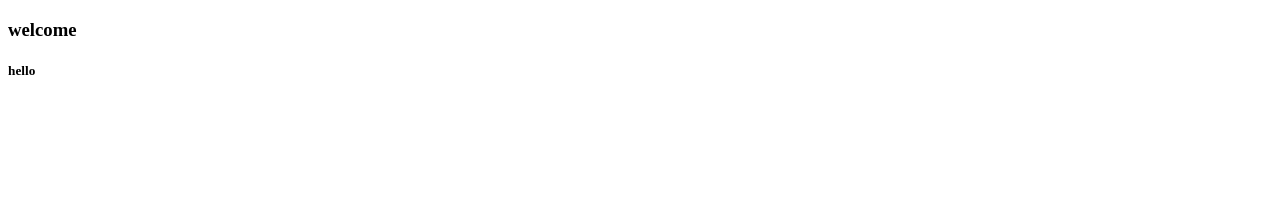
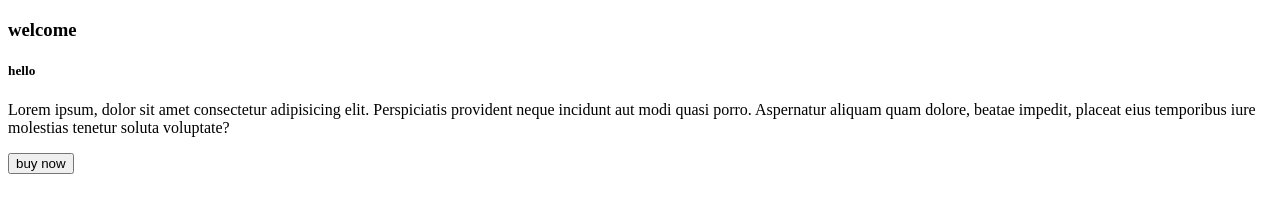
Before and after one commit to Jeswin-john10/demo2, a plain HTML site: page index.html in a window 1280 px wide. Drawn offline with Linux system fonts and the light colour scheme.

Commit message:
third commit

```diff
--- a/index.html
+++ b/index.html
@@ -8,5 +8,9 @@
 <body>
     <h3>welcome</h3>
     <h5>hello</h5>
+    <p>Lorem ipsum, dolor sit amet consectetur adipisicing elit. Perspiciatis provident neque
+         incidunt aut modi quasi porro. Aspernatur aliquam
+         quam dolore, beatae impedit, placeat eius temporibus iure molestias tenetur soluta voluptate?</p>
+         <button>buy now</button>
 </body>
 </html>
```
